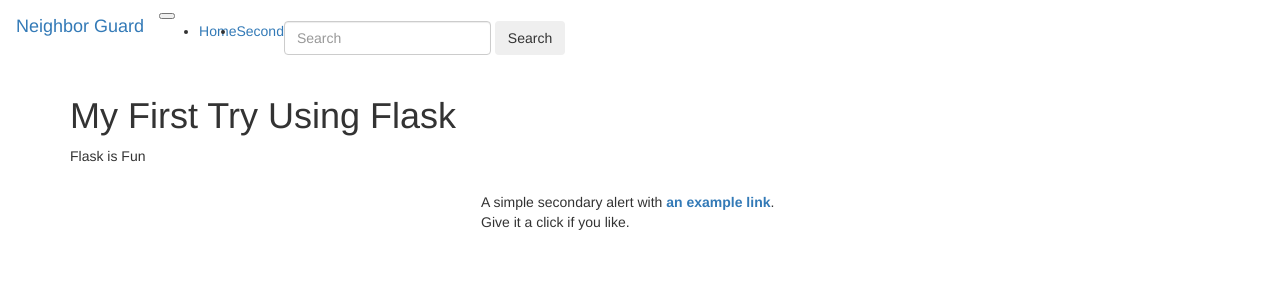
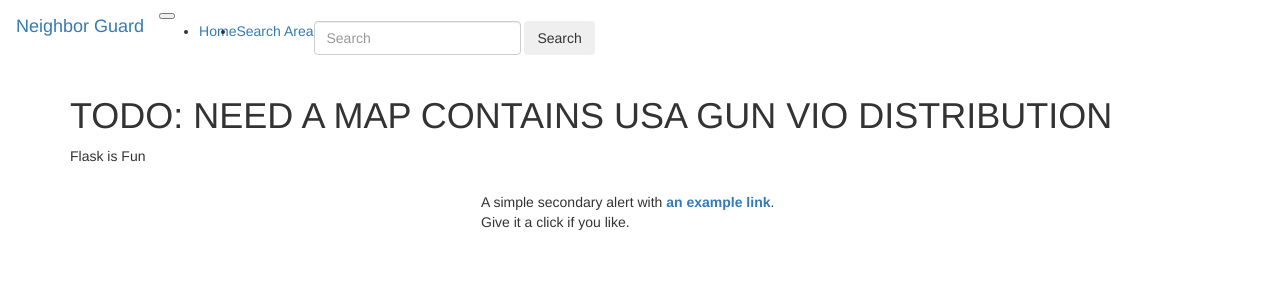
Before and after one commit to 454400098/CRIME_RATE_WEB_APP, a Flask app: page / in a window 1280 px wide. Shown: the top 300 px of the page. Run offline with Flask 2, Linux system fonts and the light colour scheme; some libraries are stand-ins or nearby versions.

Commit message:
todo tommorow

```diff
--- a/templates/base.html
+++ b/templates/base.html
@@ -20,7 +20,7 @@
         <a class="nav-link" href="/">Home <span class="sr-only">(current)</span></a>
       </li>
       <li class="nav-item">
-        <a class="nav-link" href="/about">Second</a>
+        <a class="nav-link" href="/about">Search Area</a>
       </li>
 
 
--- a/templates/home.html
+++ b/templates/home.html
@@ -3,7 +3,7 @@
 {% extends "base.html" %}
 
 {% block page_content %}
-<h1> My First Try Using Flask</h1>
+<h1> TODO: NEED A MAP CONTAINS USA GUN VIO DISTRIBUTION</h1>
 <p>Flask is Fun</p>
 
 <div class="col-md-4 col-lg-offset-4">
```
Also changed, not shown: templates/result.html (+28 -23 lines).
